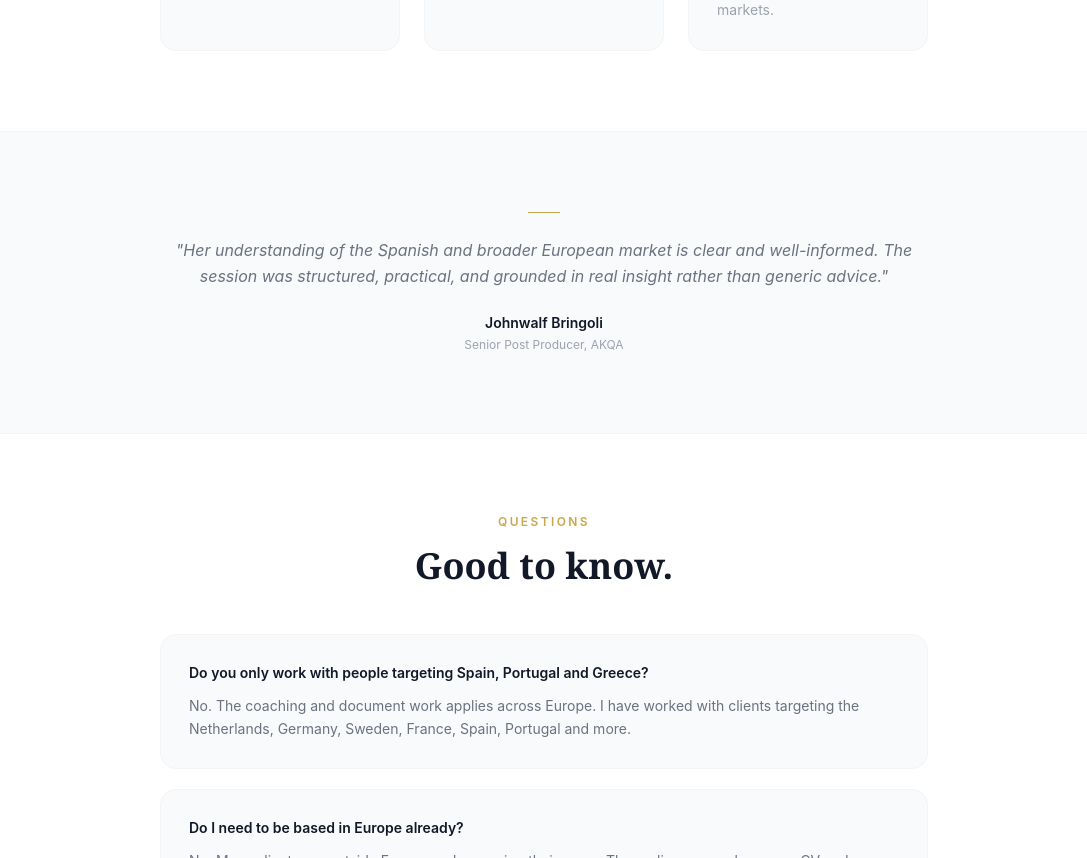
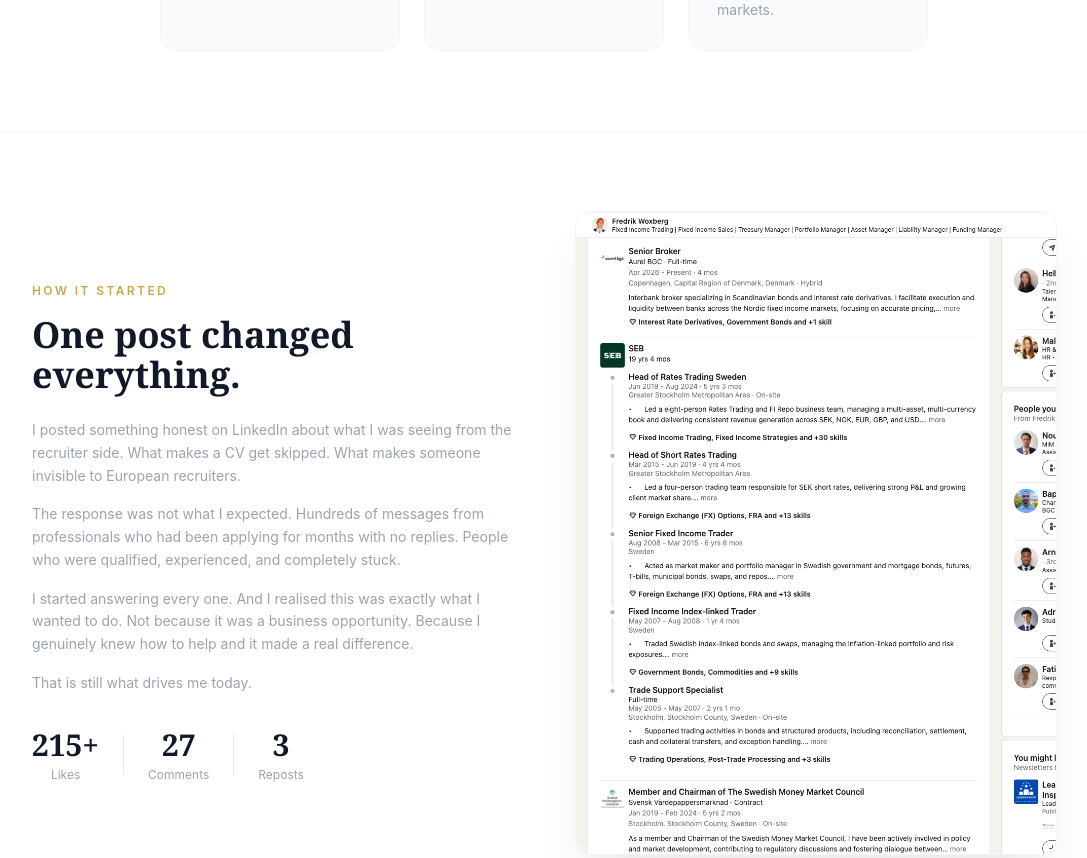
Before and after one commit to teruelorteganoelia-bit/land-in-europe-website, a Next.js app: page /about in a window 1280 px wide. Shown: the part 1942-2800 px from the top of the page, without its empty margins (96-1183 px from the left). Built offline with nearby package versions, Linux system fonts and the light colour scheme.

Commit message:
Add viral post section to about page

```diff
--- a/app/about/page.tsx
+++ b/app/about/page.tsx
@@ -178,6 +178,51 @@
           </div>
         </section>
 
+        {/* Viral post */}
+        <section className="py-20 px-6 bg-white border-t border-gray-100">
+          <div className="max-w-5xl mx-auto grid md:grid-cols-2 gap-16 items-center">
+            <div>
+              <p className="text-xs font-semibold text-[#C9A84C] uppercase tracking-[0.2em] mb-4">How it started</p>
+              <h2 className="font-serif text-3xl sm:text-4xl font-bold text-gray-900 leading-tight mb-6">
+                One post changed everything.
+              </h2>
+              <div className="space-y-4 text-gray-400 text-sm leading-relaxed">
+                <p>I posted something honest on LinkedIn about what I was seeing from the recruiter side. What makes a CV get skipped. What makes someone invisible to European recruiters.</p>
+                <p>The response was not what I expected. Hundreds of messages from professionals who had been applying for months with no replies. People who were qualified, experienced, and completely stuck.</p>
+                <p>I started answering every one. And I realised this was exactly what I wanted to do. Not because it was a business opportunity. Because I genuinely knew how to help and it made a real difference.</p>
+                <p>That is still what drives me today.</p>
+              </div>
+              <div className="flex items-center gap-6 mt-8">
+                <div className="text-center">
+                  <p className="font-serif font-bold text-3xl text-gray-900">215+</p>
+                  <p className="text-xs text-gray-400 mt-1">Likes</p>
+                </div>
+                <div className="w-px h-10 bg-gray-200"/>
+                <div className="text-center">
+                  <p className="font-serif font-bold text-3xl text-gray-900">27</p>
+                  <p className="text-xs text-gray-400 mt-1">Comments</p>
+                </div>
+                <div className="w-px h-10 bg-gray-200"/>
+                <div className="text-center">
+                  <p className="font-serif font-bold text-3xl text-gray-900">3</p>
+                  <p className="text-xs text-gray-400 mt-1">Reposts</p>
+                </div>
+              </div>
+            </div>
+            <div className="relative">
+              <div className="rounded-2xl overflow-hidden shadow-2xl shadow-black/10 ring-1 ring-gray-100">
+                <Image
+                  src="/firstpostviral.png"
+                  alt="The LinkedIn post that started Land in Europe Coaching"
+                  width={500}
+                  height={600}
+                  className="w-full object-cover"
+                />
+              </div>
+            </div>
+          </div>
+        </section>
+
         {/* Testimonial */}
         <section className="py-20 px-6 bg-gray-50 border-t border-gray-100">
           <div className="max-w-3xl mx-auto text-center">
```
Also changed, not shown: public/firstpostviral.png (added).
